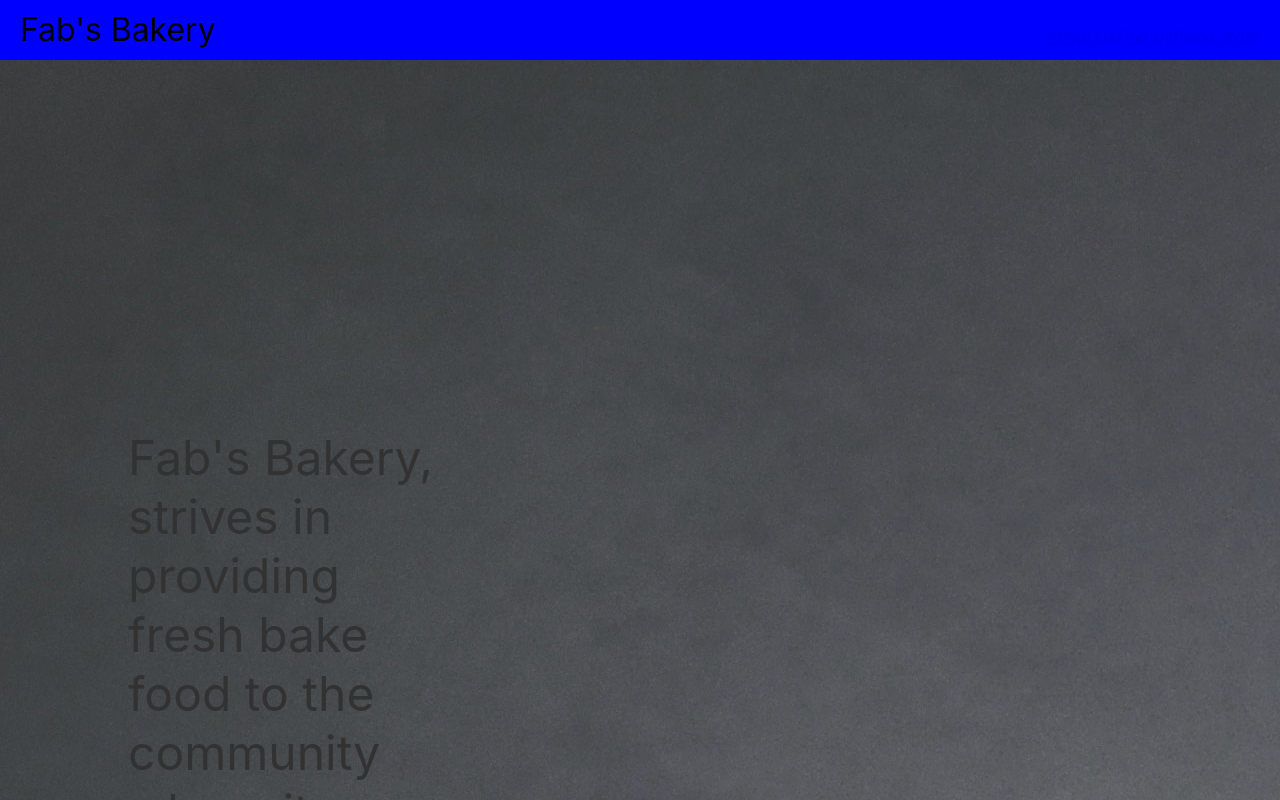
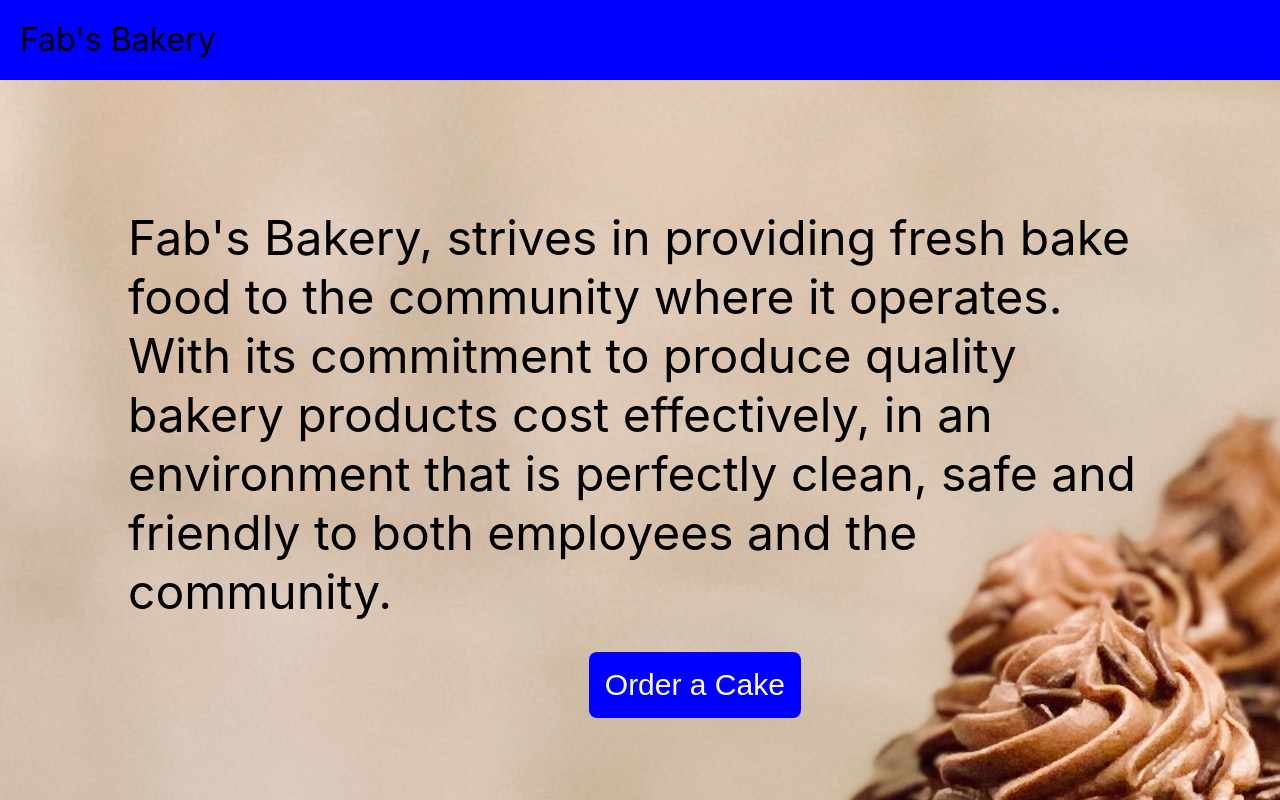
Before and after one commit to Sharonah8/Fab-Delicacies-Bakery, a React (Create React App) app: page / in a window 1280 px wide. Shown: the top 800 px of the page. Built offline with nearby package versions, Linux system fonts and the light colour scheme.

Commit message:
Background image on homepage

```diff
--- a/src/App.css
+++ b/src/App.css
@@ -62,10 +62,10 @@ code {
 
 
 .nav-container{
-  height: 60px;
+  height: 80px;
   width: 100%;
   color: black;
-  padding: 10px 20px;
+  padding: 20px 20px;
   display: flex;
   justify-content: space-between;
   background-color: blue;
@@ -76,7 +76,7 @@ code {
   width: 100%;
   display: flex;
   justify-content: end;
-  padding-top: 1rem;
+  padding-top: 2rem;
   padding-bottom: 1rem;
   list-style: none;
 }
@@ -95,10 +95,11 @@ code {
 
 .slider-container{
   width: 100%;
-  height: 100%;
+  height: 1000px;
   padding: 10%;
-  background: url('./Images/Background.jpg');
-  opacity: 0.8;
+  background: url('./Images/Chocolate.jpg');
+
+  /* opacity: 0.8; */
   /* background-position: center; */
   /* background-size: cover; */
   /* background-repeat: repeat; */
@@ -109,9 +110,13 @@ code {
     /* margin-left: 20rem;
     margin-right: 20rem; */
     font-size: 3em;
-    padding-top: 15rem;
+    /* padding-top: 15rem; */
+    /* padding-top: 10rem;
+    padding-left: rem;
+    padding-right: 45rem; */
     color: black;
-    width: 30%;
+    width: 100%;
+
 }
 
 .slider-container button{
```
